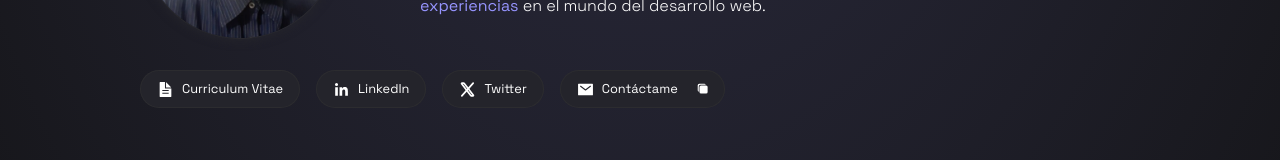
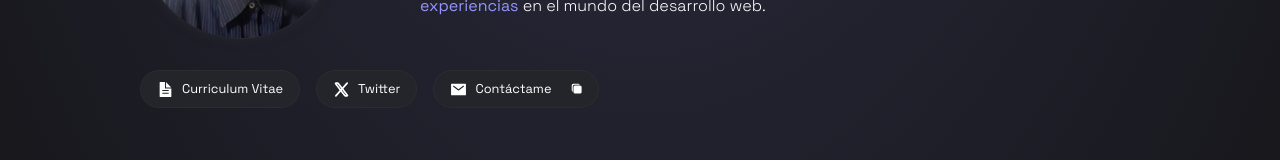
Before and after one commit to CeonSl/Ceon-portfolio, a React (Vite) app: page / in a window 1280 px wide. Shown: the part 274-434 px from the top of the page. Built offline with nearby package versions, Linux system fonts and the light colour scheme.

Commit message:
English CV added. LinkedIn button deleted.

```diff
--- a/src/components/ButtonAnchorDocs.jsx
+++ b/src/components/ButtonAnchorDocs.jsx
@@ -1,7 +1,9 @@
 import { handleTimeout } from "./logic/handleTimeout";
-import CVDoc from "../assets/docs/Español CV GF - CARLOS ENRIQUE OROPEZA NEGRÓN.pdf";
+import CVDocSpanish from "../assets/docs/Español CV GF - CARLOS ENRIQUE OROPEZA NEGRÓN.pdf";
+import CVDocEnglish from "../assets/docs/English CV GF - CARLOS ENRIQUE OROPEZA NEGRÓN.pdf";
 import Check from "./icons/Check.jsx";
 import Resume from "../components/icons/Resume.jsx";
+import { useTranslation } from "react-i18next";
 
 function ButtonAnchorDocs({
   url,
@@ -11,11 +13,14 @@ function ButtonAnchorDocs({
   setDownloadResume = null,
   downloadResume = null,
 }) {
+  const { i18n } = useTranslation();
+  const currentLang = i18n.language;
+
   if (click) {
     return (
       <>
         <a
-          href={CVDoc}
+          href={currentLang == "es" ? CVDocSpanish : CVDocEnglish}
           target="_blank"
           rel="noreferrer"
           onClick={() => handleTimeout(setDownloadResume)}
--- a/src/components/ButtonChangeLanguange.jsx
+++ b/src/components/ButtonChangeLanguange.jsx
@@ -3,8 +3,6 @@ import { useTranslation } from "react-i18next";
 
 function ButtonChangeLanguange() {
   const { i18n } = useTranslation();
-  const currentLang = i18n.language;
-  console.log(currentLang);
 
   const handleChangeToSpanish = () => {
     i18n.changeLanguage("es");
--- a/src/components/ButtonsSocialMediaResume.jsx
+++ b/src/components/ButtonsSocialMediaResume.jsx
@@ -1,4 +1,3 @@
-import LinkedIn from "../components/icons/LinkedIn.jsx";
 import Twitter from "../components/icons/Twitter.jsx";
 import Mail from "../components/icons/Mail.jsx";
 import { useState } from "react";
@@ -21,13 +20,6 @@ const ButtonsSocialMediaResume = () => {
           click={true}
           downloadResume={downloadResume}
           setDownloadResume={setDownloadResume}
-        />
-      </li>
-      <li>
-        <ButtonAnchorDocs
-          url={"https://www.linkedin.com/in/carlos-oropeza-n"}
-          text={"LinkedIn"}
-          icon={<LinkedIn />}
         />
       </li>
       <li>
```
Also changed, not shown: 2 other files (tests, documents, lock files or other folders).
